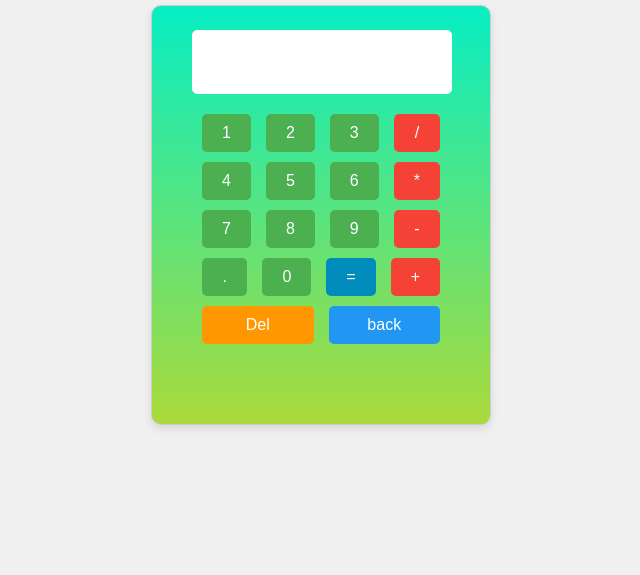
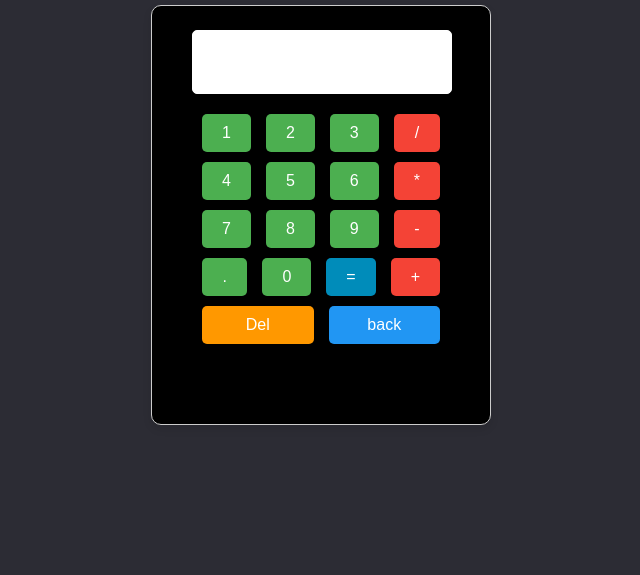
Before and after one commit to Mubbashir605/Calculator, a plain HTML site: page index.html in a window 1280 px wide. Shown: the part 225-800 px from the top of the page, without its empty margins (319-959 px from the left). Drawn offline with Linux system fonts and the light colour scheme.

Commit message:
Update style.css

```diff
--- a/style.css
+++ b/style.css
@@ -6,11 +6,11 @@ body {
     justify-content: center;
     height: 100vh;
     margin: 0;
-    background-color: #f0f0f0;
+    background-color: #2c2c34;
   }
 
   .calculator {
-    background: linear-gradient( #07eec4, #aada3a);
+    background-color: black;
     border: 1px solid #ccc;
     padding: 50px;
     padding-bottom: 70px;
```
